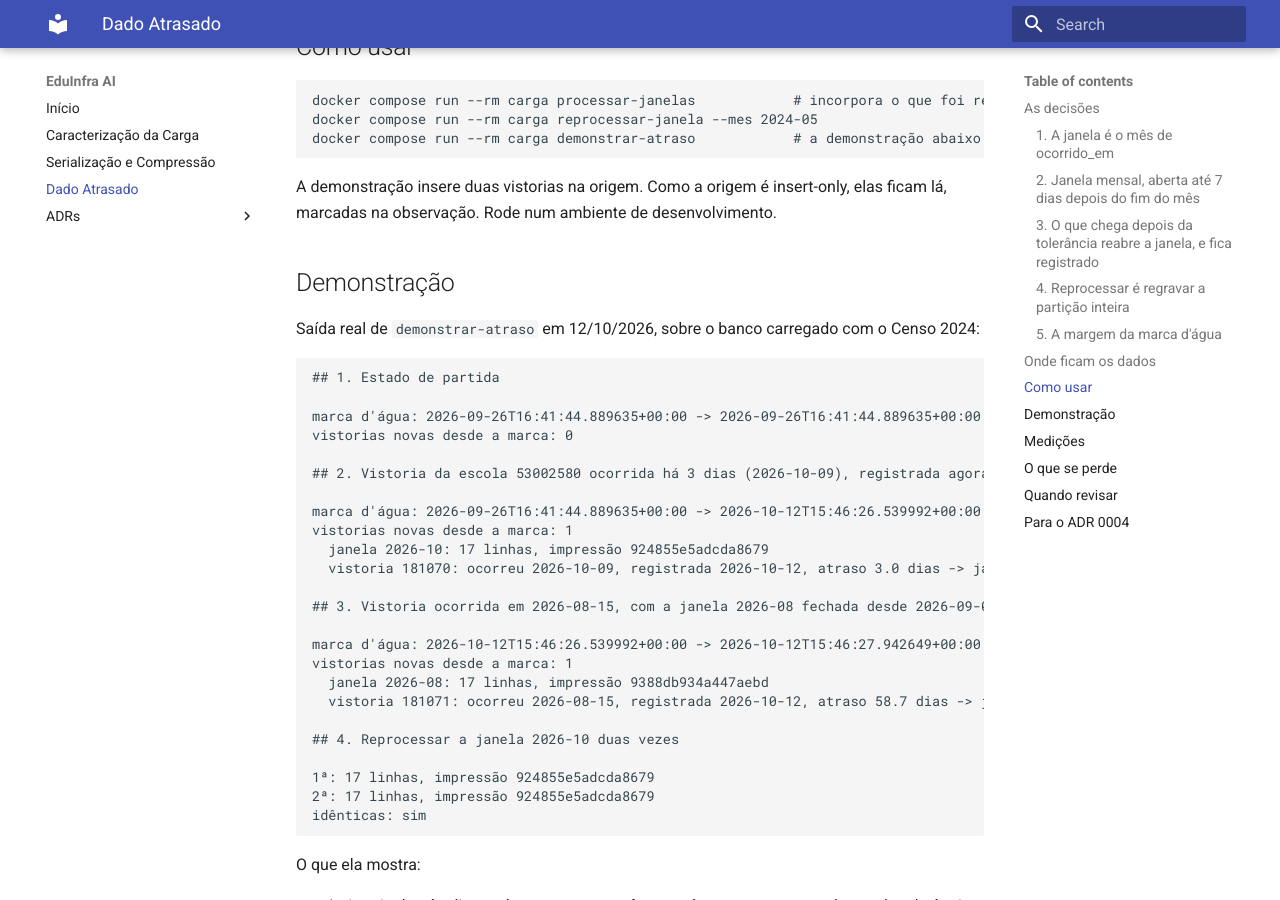
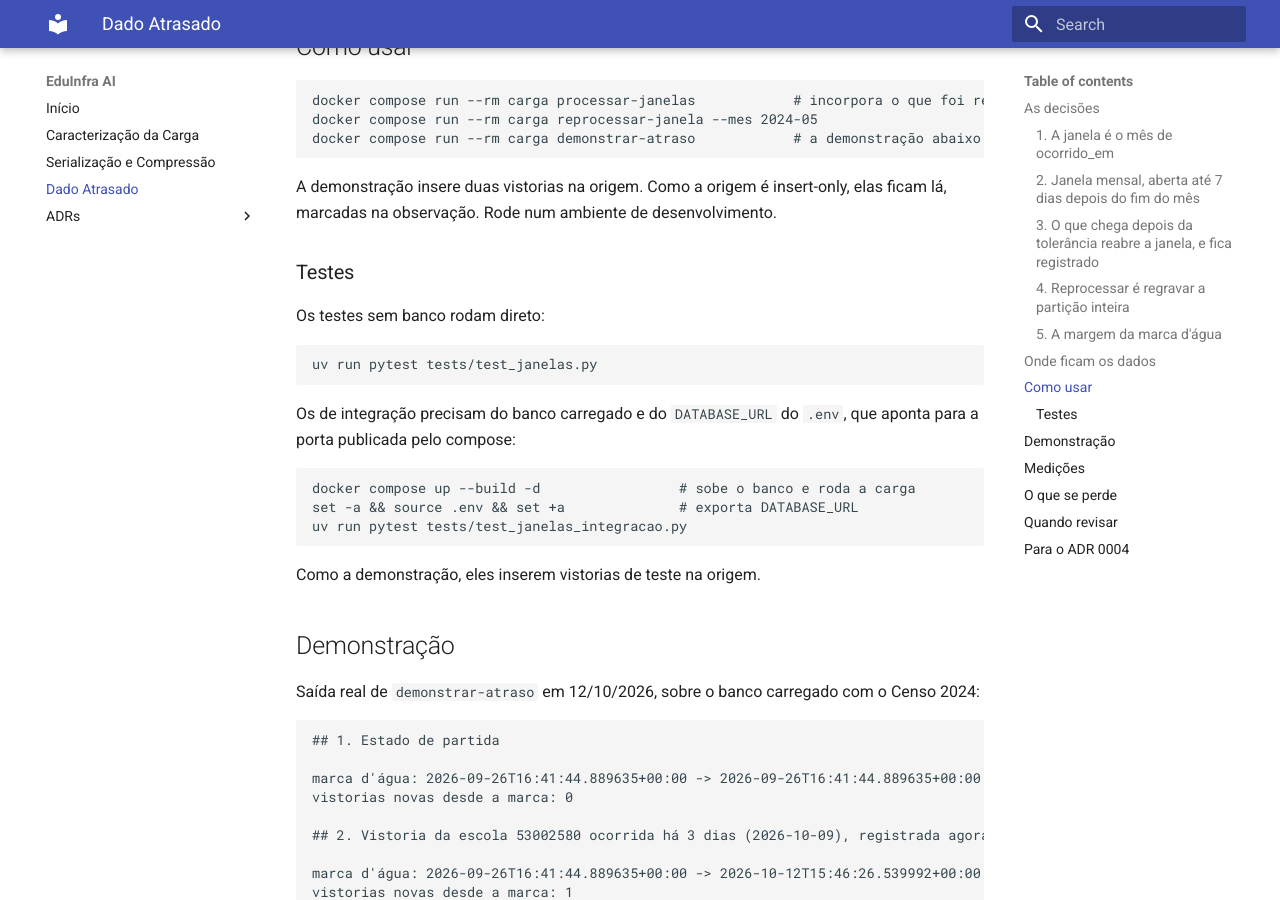
Before and after one commit to daviegito/bd2_2026_2_eduinfra, an MkDocs documentation site: the page built from docs/dado-atrasado.md, in a window 1280 px wide and 900 px high, scrolled down 2178 px. Built offline with MkDocs 1.6.1 and Material for MkDocs 9.7.7, drawn with Linux system fonts in a browser that asks for light colours.

````diff
--- a/docs/dado-atrasado.md
+++ b/docs/dado-atrasado.md
@@ -89,6 +89,25 @@
 
 A demonstração insere duas vistorias na origem. Como a origem é insert-only,
 elas ficam lá, marcadas na observação. Rode num ambiente de desenvolvimento.
+
+### Testes
+
+Os testes sem banco rodam direto:
+
+```bash
+uv run pytest tests/test_janelas.py
+```
+
+Os de integração precisam do banco carregado e do `DATABASE_URL` do `.env`,
+que aponta para a porta publicada pelo compose:
+
+```bash
+docker compose up --build -d                 # sobe o banco e roda a carga
+set -a && source .env && set +a              # exporta DATABASE_URL
+uv run pytest tests/test_janelas_integracao.py
+```
+
+Como a demonstração, eles inserem vistorias de teste na origem.
 
 ## Demonstração
 
````
Also changed, not shown: 2 other files.
